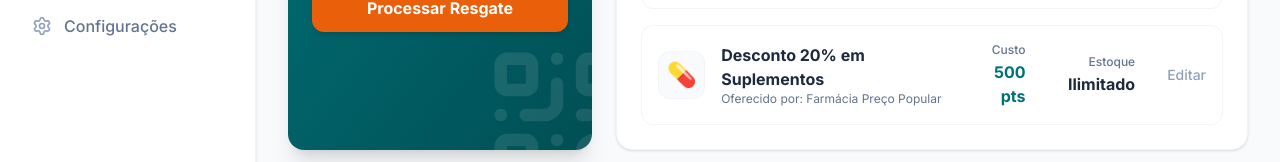
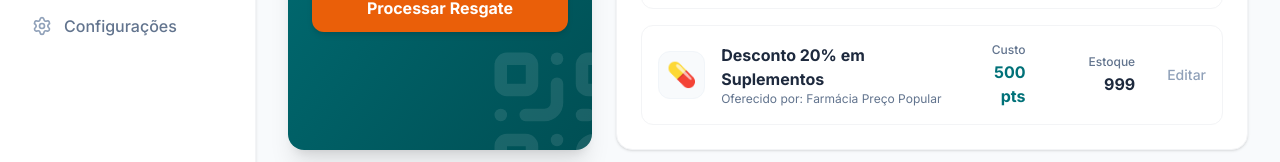
Before and after one commit to saulomove/Sistema-ACIAV-Saude-Saas-App, a Next.js app in the folder apps/web-admin/: page /premios in a window 1280 px wide. Shown: the part 446-608 px from the top of the page. Built offline with nearby package versions, Linux system fonts and the light colour scheme.

Commit message:
fix: corrige erro de tipo na página de prêmios

```diff
--- a/apps/web-admin/app/(admin)/premios/page.tsx
+++ b/apps/web-admin/app/(admin)/premios/page.tsx
@@ -4,7 +4,7 @@ export default function PremiosPage() {
     const brindes = [
         { id: 1, name: 'Squeeze Personalizado', provider: 'ACIAV Videira', points: 300, stock: 45, image: '🥤' },
         { id: 2, name: 'Limpeza de Pele', provider: 'Clínica Estética Bella', points: 1200, stock: 5, image: '💆‍♀️' },
-        { id: 3, name: 'Desconto 20% em Suplementos', provider: 'Farmácia Preço Popular', points: 500, stock: unlimited => 'Ilimitado', image: '💊' },
+        { id: 3, name: 'Desconto 20% em Suplementos', provider: 'Farmácia Preço Popular', points: 500, stock: 999, image: '💊' },
     ];
 
     return (
```
